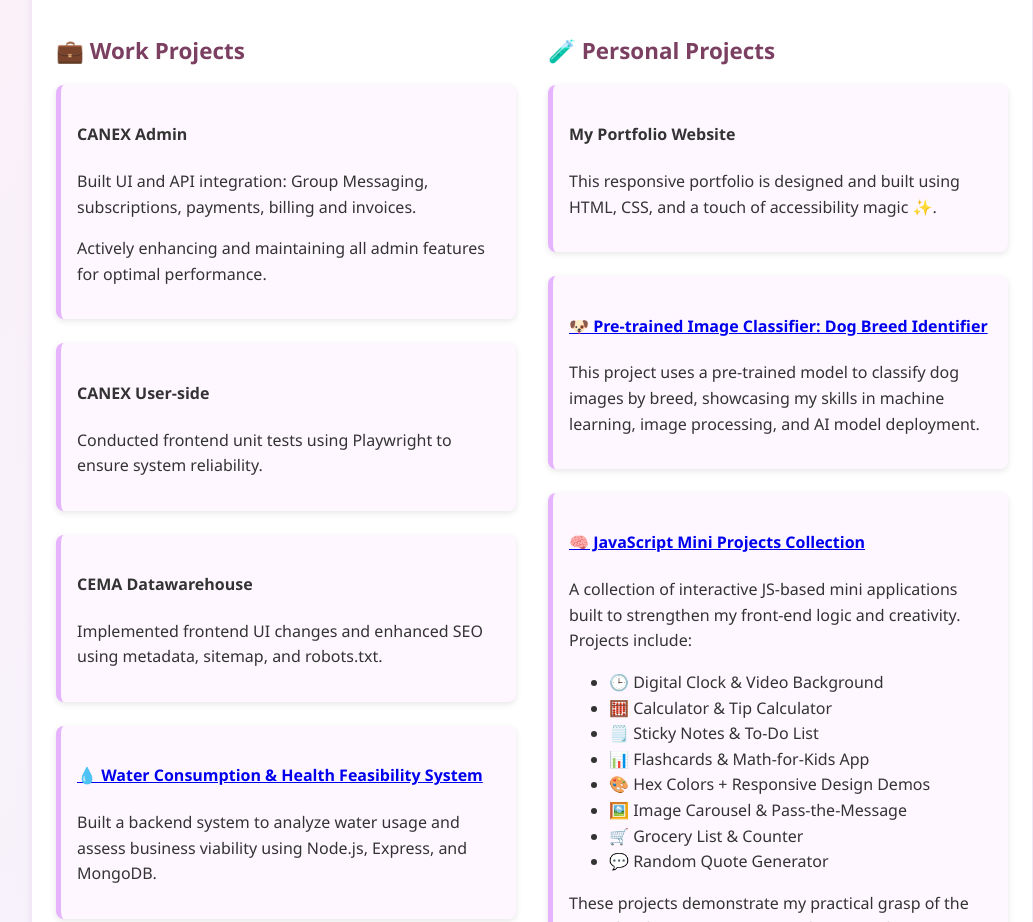
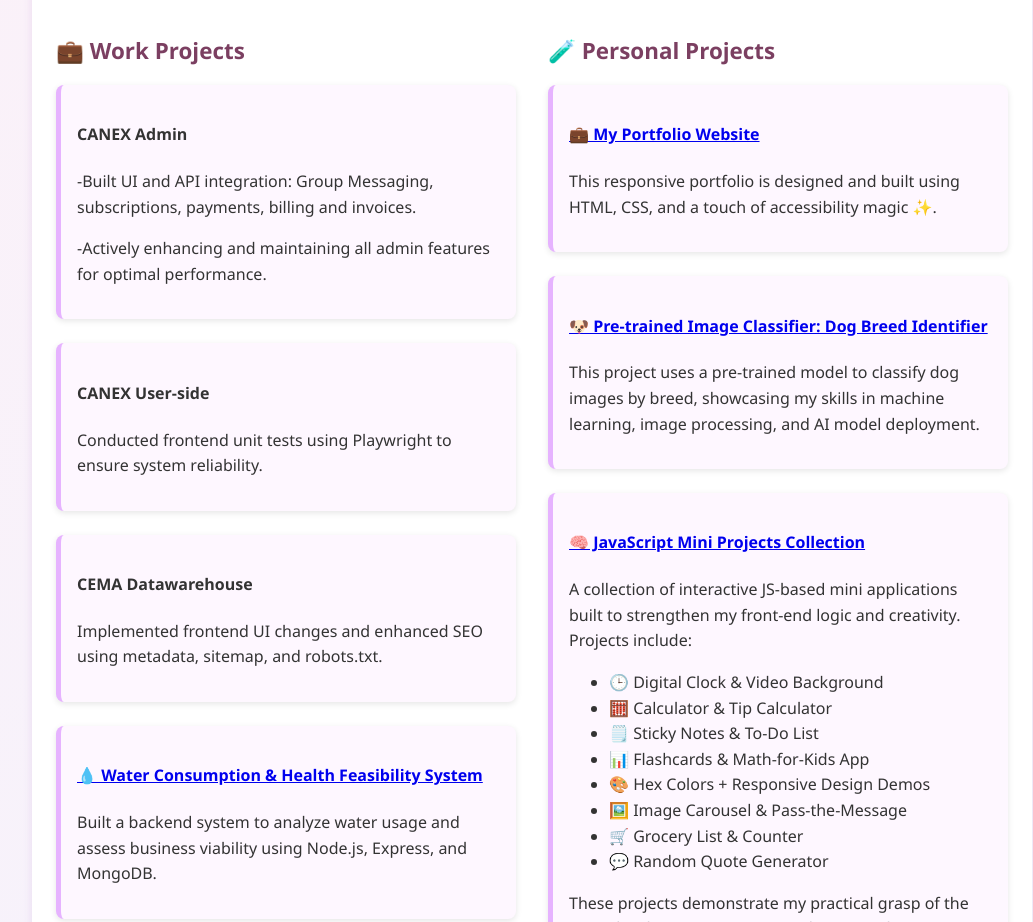
Before and after one commit to 1-annrita/My-portfolio-website, a plain HTML site: page index.html in a window 1280 px wide. Shown: the part 1412-2334 px from the top of the page, without its empty margins (108-1141 px from the left). Drawn offline with Linux system fonts and the light colour scheme.

Commit message:
Modified index.html

```diff
--- a/index.html
+++ b/index.html
@@ -49,16 +49,13 @@
       <h2>🎓 Educational Background</h2>
       <ul>
         <li>
-      <strong>Bachelor of Science in Telecommunication and Information Technology</strong><br>
-      Kenyatta University (2019–2024)
+          <strong>Bachelor of Science in Telecommunication and Information Technology</strong><br>Kenyatta University (2019–2024)
         </li>
         <li>
-      <strong>Kenya Certificate of Secondary Education (KCSE)</strong><br>
-      Loreto High School Limuru (2015–2018)
+          <strong>Kenya Certificate of Secondary Education (KCSE)</strong><br>Loreto High School Limuru (2015–2018)
         </li>
         <li>
-      <strong>Kenya Certificate of Primary Education (KCPE)</strong><br>
-      Kathigiri Mixed Boarding & Primary School (2010–2014)
+          <strong>Kenya Certificate of Primary Education (KCPE)</strong><br>Kathigiri Mixed Boarding & Primary School (2010–2014)
         </li>
       </ul>
       <p>
@@ -74,44 +71,49 @@
           <h3>💼 Work Projects</h3>
           <div class="project">
             <h4>CANEX Admin</h4>
-        <p>Built UI and API integration: Group Messaging, subscriptions, payments, billing and invoices.</p>
-        <p>Actively enhancing and maintaining all admin features for optimal performance.</p>
+            <p>-Built UI and API integration: Group Messaging, subscriptions, payments, billing and invoices.</p>
+            <p>-Actively enhancing and maintaining all admin features for optimal performance.</p>
           </div>
+
           <div class="project">
             <h4>CANEX User-side</h4>
             <p>Conducted frontend unit tests using Playwright to ensure system reliability.</p>
           </div>
+
           <div class="project">
             <h4>CEMA Datawarehouse</h4>
             <p>Implemented frontend UI changes and enhanced SEO using metadata, sitemap, and robots.txt.</p>
           </div>
+
+
           <div class="project">
             <h4>
               <a href="https://github.com/1-annrita/PROJECT--4" target="_blank" rel="noopener">💧 Water Consumption & Health Feasibility System</a>
             </h4>
             <p>Built a backend system to analyze water usage and assess business viability using Node.js, Express, and MongoDB.</p></div>
+          </div>
 
-    </div>
+
 
         <div class="column">
           <h3>🧪 Personal Projects</h3>
           <div class="project">
-        <h4>My Portfolio Website</h4>
+            <h4>
+              <a href="https://github.com/1-annrita/My-portfolio-website" target="_blank" rel="noopener">💼 My Portfolio Website</a>
+            </h4>
             <p>This responsive portfolio is designed and built using HTML, CSS, and a touch of accessibility magic ✨.</p>
           </div>
+
           <div class="project">
             <h4>
-    <a href="https://github.com/1-annrita/AI-PROGRAMMING-WITH-PYTHON-PROJECTS/tree/master" target="_blank" rel="noopener">
-      🐶 Pre-trained Image Classifier: Dog Breed Identifier
-    </a>
+              <a href="https://github.com/1-annrita/AI-PROGRAMMING-WITH-PYTHON-PROJECTS/tree/master" target="_blank" rel="noopener">🐶 Pre-trained Image Classifier: Dog Breed Identifier</a>
             </h4>
             <p>This project uses a pre-trained model to classify dog images by breed, showcasing my skills in machine learning, image processing, and AI model deployment.</p>
           </div>
+
           <div class="project">
             <h4>
-    <a href="https://github.com/1-annrita/PROJECT--2/tree/main/JS%20PROJECTS" target="_blank" rel="noopener">
-      🧠 JavaScript Mini Projects Collection
-    </a>
+              <a href="https://github.com/1-annrita/PROJECT--2/tree/main/JS%20PROJECTS" target="_blank" rel="noopener">🧠 JavaScript Mini Projects Collection</a>
             </h4>
             <p>A collection of interactive JS-based mini applications built to strengthen my front-end logic and creativity. Projects include:</p>
             <ul>
@@ -126,9 +128,6 @@
             </ul>
             <p>These projects demonstrate my practical grasp of the DOM, localStorage, responsive design, and event handling in vanilla JavaScript.</p>
           </div>
-
-
-
         </div>
       </div>
     </section>
```
Lines whose indentation alone changed are shown as unchanged.
